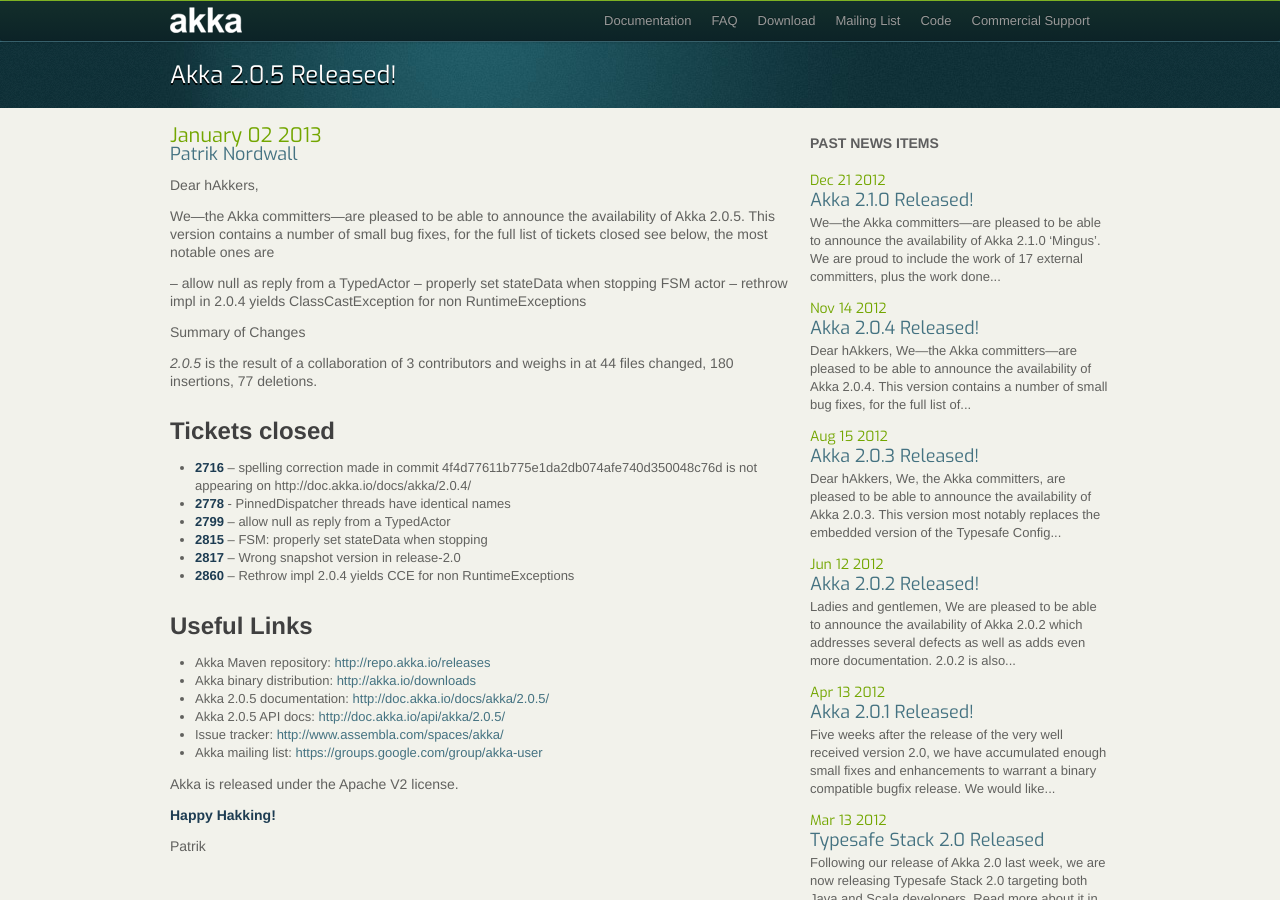
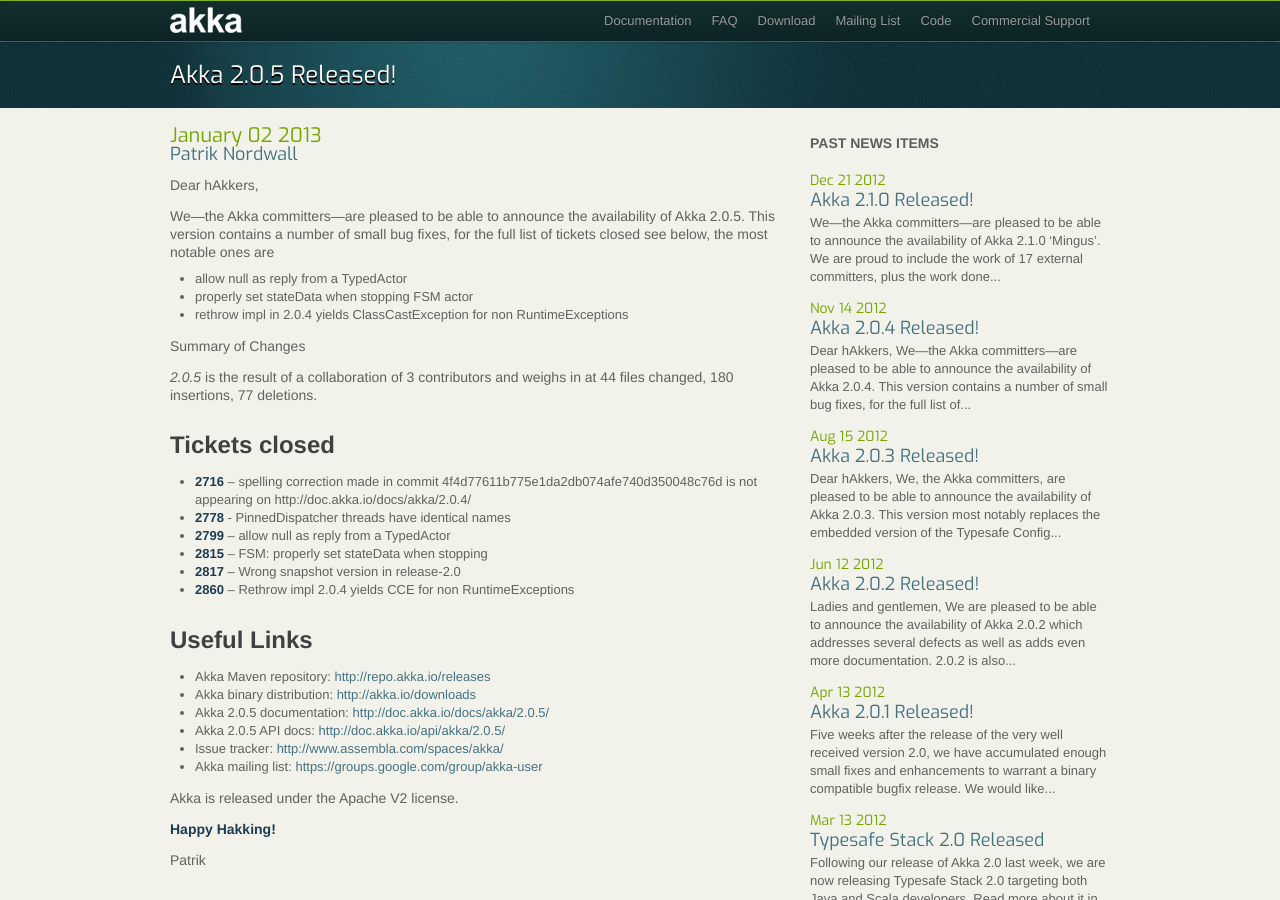
Before and after one commit to raboof/akka.github.com, a Jekyll site: the page built from news/_posts/2013-01-02-akka-2.0.5-released.md, in a window 1280 px wide and 900 px high. Built offline with Jekyll 4.4.1, drawn with Linux system fonts in a browser that asks for light colours.

Commit message:
corr of format in news item for 2.0.5

```diff
--- a/news/_posts/2013-01-02-akka-2.0.5-released.md
+++ b/news/_posts/2013-01-02-akka-2.0.5-released.md
@@ -10,9 +10,9 @@
 We—the Akka committers—are pleased to be able to announce the availability of Akka 2.0.5.
 This version contains a number of small bug fixes, for the full list of tickets closed see below, the most notable ones are
 
- – allow null as reply from a TypedActor
- – properly set stateData when stopping FSM actor
- – rethrow impl in 2.0.4 yields ClassCastException for non RuntimeExceptions
+- allow null as reply from a TypedActor
+- properly set stateData when stopping FSM actor
+- rethrow impl in 2.0.4 yields ClassCastException for non RuntimeExceptions
 
 Summary of Changes
 
```
